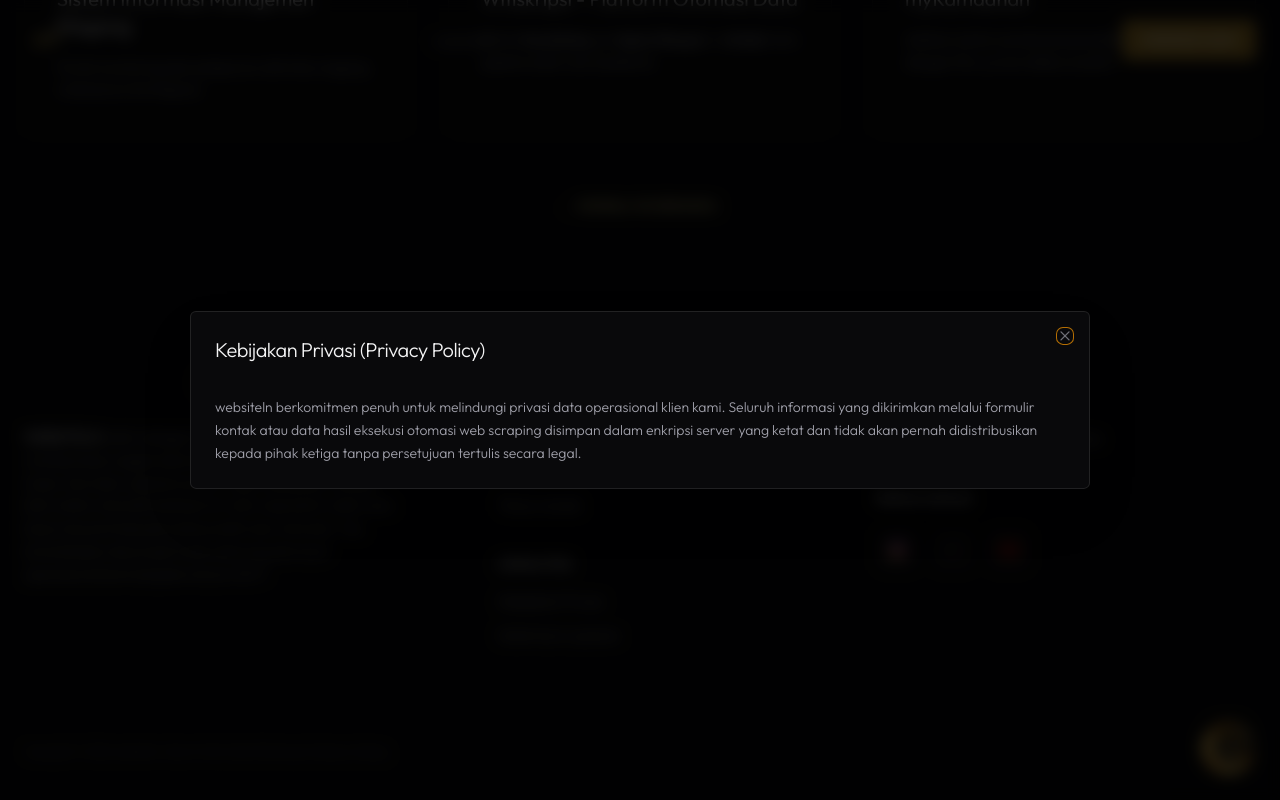
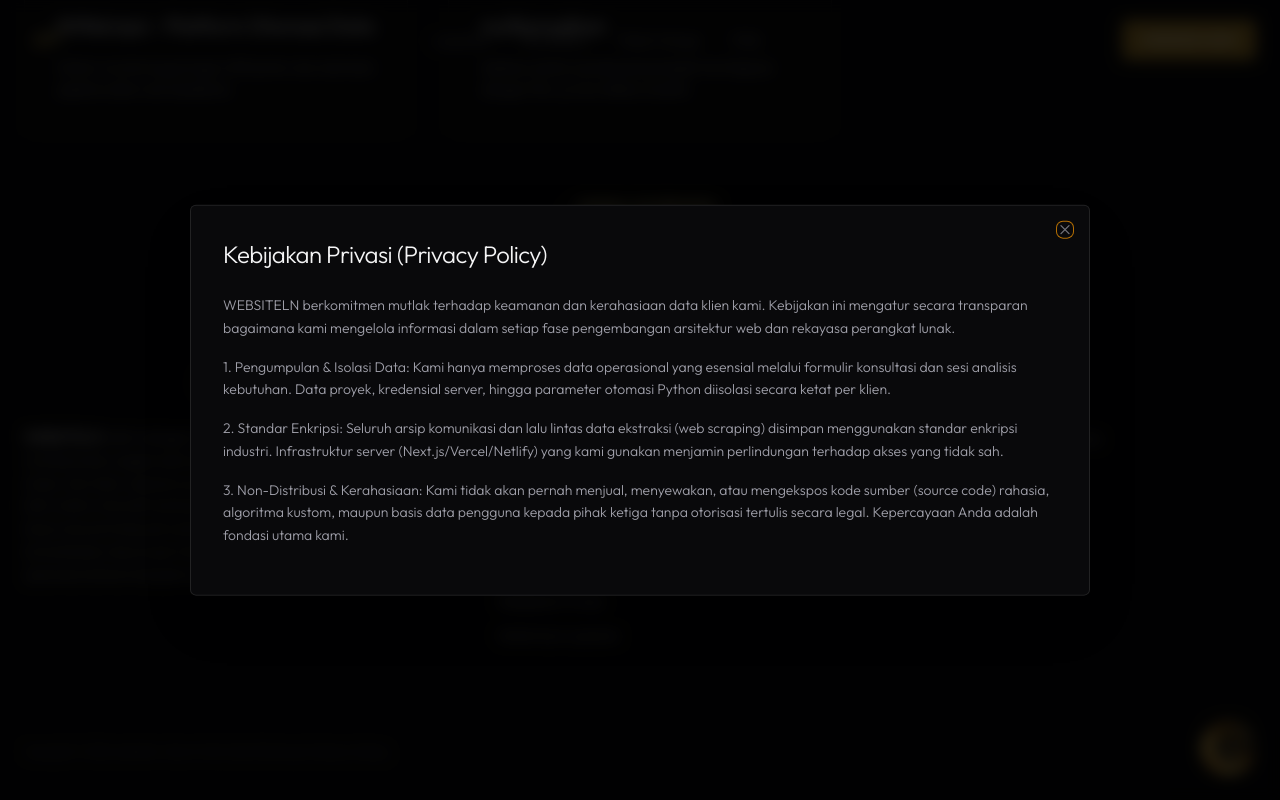
Before and after one commit to gibrannn7/websiteln-app, a Next.js app: page /portfolio in a window 1280 px wide. Both pictures are taken after a click on the button "Kebijakan Privasi". Shown: the part 2403-3203 px from the top of the page. Built offline with nearby package versions, Linux system fonts and the light colour scheme.

Commit message:
portfolio and footer updates

```diff
--- a/src/components/sections/footer.tsx
+++ b/src/components/sections/footer.tsx
@@ -10,6 +10,7 @@ import {
   DialogTitle,
   DialogDescription,
 } from "@/components/ui/dialog";
+import { legalData } from "@/data/legal-data";
 
 export const Footer: React.FC = () => {
   const [legalTab, setLegalTab] = useState<"privacy" | "terms" | null>(null);
@@ -28,20 +29,24 @@ export const Footer: React.FC = () => {
     }
   };
 
-  const legalContent = {
-    privacy: {
-      title: "Kebijakan Privasi (Privacy Policy)",
-      desc: "websiteln berkomitmen penuh untuk melindungi privasi data operasional klien kami. Seluruh informasi yang dikirimkan melalui formulir kontak atau data hasil eksekusi otomasi web scraping disimpan dalam enkripsi server yang ketat dan tidak akan pernah didistribusikan kepada pihak ketiga tanpa persetujuan tertulis secara legal.",
-    },
-    terms: {
-      title: "Ketentuan Layanan (Terms of Service)",
-      desc: "Layanan pengembangan perangkat lunak yang disediakan oleh websiteln beroperasi berdasarkan ruang lingkup kerja yang disepakati bersama dalam dokumen kontrak tertulis. Paket langganan pemeliharaan Elite Care dapat dibatalkan kapan saja dengan pemberitahuan minimal 14 hari sebelum siklus penagihan bulan berikutnya berjalan.",
-    },
-  };
+  return (
+    <footer className="bg-zinc-950 pt-16 pb-10 px-6 relative z-10 overflow-hidden">
 
-  return (
-    <footer className="bg-zinc-950 pt-16 pb-10 px-6 relative z-10">
-      <div className="max-w-7xl mx-auto">
+      {/* Efek Dot Statis Memudar ke Bawah (Premium UX) */}
+      <div
+        className="absolute inset-0 z-[1] pointer-events-none opacity-80"
+        style={{
+          backgroundImage: "radial-gradient(rgba(0, 0, 0, 0.9) 2px, transparent 2px)",
+          backgroundSize: "24px 24px",
+          /* Logika Masking: Solid di atas, memudar di tengah, hilang sempurna di bawah */
+          WebkitMaskImage: "linear-gradient(to bottom, rgba(0,0,0,1) 0%, rgba(0,0,0,0.4) 60%, rgba(0,0,0,0) 100%)",
+          maskImage: "linear-gradient(to bottom, rgba(0,0,0,1) 0%, rgba(0,0,0,0.4) 60%, rgba(0,0,0,0) 100%)"
+        }}
+      />
+      {/* Gradient atas buat transisi mulus dengan section sebelumnya */}
+      <div className="absolute inset-0 z-[2] pointer-events-none bg-gradient-to-b from-zinc-950 via-transparent to-transparent h-20" />
+
+      <div className="max-w-7xl mx-auto relative z-10">
 
         <div className="grid grid-cols-1 md:grid-cols-3 gap-12 pb-16 border-b border-zinc-900/60">
           {/* Column 1 - Brand Info with Next.js Image */}
@@ -191,14 +196,21 @@ export const Footer: React.FC = () => {
       {/* Dialog for Legal Information */}
       <Dialog open={legalTab !== null} onOpenChange={(open) => !open && setLegalTab(null)}>
         {legalTab && (
-          <DialogContent className="max-w-[90vw] sm:max-w-[500px] bg-zinc-950 border border-zinc-850 p-6 rounded-sm">
-            <DialogHeader>
-              <DialogTitle className="text-xl font-light text-zinc-100 tracking-tight">
-                {legalContent[legalTab].title}
+          <DialogContent className="max-w-[90vw] sm:max-w-[650px] bg-zinc-950 border border-zinc-850 p-6 md:p-8 rounded-sm overflow-y-auto max-h-[85vh]">
+            <DialogHeader className="mb-2">
+              <DialogTitle className="text-xl md:text-2xl font-light text-zinc-100 tracking-tight">
+                {legalData[legalTab].title}
               </DialogTitle>
             </DialogHeader>
-            <DialogDescription className="text-zinc-400 text-sm leading-relaxed font-light mt-4">
-              {legalContent[legalTab].desc}
+            <DialogDescription asChild>
+              <div className="text-zinc-400 text-sm leading-relaxed font-light">
+                {/* Memecah string (\n\n) dari JSON menjadi elemen paragraf <p> agar rapi */}
+                {legalData[legalTab].desc.split('\n\n').map((paragraph, index) => (
+                  <p key={index} className="mb-4">
+                    {paragraph}
+                  </p>
+                ))}
+              </div>
             </DialogDescription>
           </DialogContent>
         )}
--- /dev/null
+++ b/src/data/legal-data.ts
@@ -0,0 +1,17 @@
+// src/data/legal-data.ts
+
+export interface LegalDocument {
+  title: string;
+  desc: string;
+}
+
+export const legalData: Record<"privacy" | "terms", LegalDocument> = {
+  privacy: {
+    title: "Kebijakan Privasi (Privacy Policy)",
+    desc: "WEBSITELN berkomitmen mutlak terhadap keamanan dan kerahasiaan data klien kami. Kebijakan ini mengatur secara transparan bagaimana kami mengelola informasi dalam setiap fase pengembangan arsitektur web dan rekayasa perangkat lunak.\n\n1. Pengumpulan & Isolasi Data: Kami hanya memproses data operasional yang esensial melalui formulir konsultasi dan sesi analisis kebutuhan. Data proyek, kredensial server, hingga parameter otomasi Python diisolasi secara ketat per klien.\n\n2. Standar Enkripsi: Seluruh arsip komunikasi dan lalu lintas data ekstraksi (web scraping) disimpan menggunakan standar enkripsi industri. Infrastruktur server (Next.js/Vercel/Netlify) yang kami gunakan menjamin perlindungan terhadap akses yang tidak sah.\n\n3. Non-Distribusi & Kerahasiaan: Kami tidak akan pernah menjual, menyewakan, atau mengekspos kode sumber (source code) rahasia, algoritma kustom, maupun basis data pengguna kepada pihak ketiga tanpa otorisasi tertulis secara legal. Kepercayaan Anda adalah fondasi utama kami.",
+  },
+  terms: {
+    title: "Ketentuan Layanan (Terms of Service)",
+    desc: "Layanan rekayasa sistem digital dan penyediaan infrastruktur IT oleh WEBSITELN beroperasi di bawah prinsip transparansi, efisiensi, dan spesifikasi teknis yang terukur.\n\n1. Terminologi Pembayaran: Eksekusi pengembangan sistem (Website Program Kerja KKM, Sistem Tugas Akhir, atau Otomasi Bisnis) diinisiasi pasca-validasi arsitektur dan pembayaran uang muka (DP) sebesar 50%. Pelunasan sisa 50% wajib diselesaikan setelah sistem berstatus produksi (100% fungsional) dan siap diserahterimakan.\n\n2. Skalabilitas & Biaya Siluman: Sesuai dengan penawaran kami, paket dasar seperti Web Profil KKM mencakup domain (.my.id) dan hosting tanpa biaya perpanjangan server bulanan yang disembunyikan. Klien berhak atas efisiensi anggaran jangka panjang.\n\n3. Ruang Lingkup Revisi: Setiap kontrak mencakup kuota perbaikan antarmuka minor (UI/UX) dan penyesuaian teks. Perombakan logika inti sistem (core logic) atau penambahan entitas basis data di luar dokumen kesepakatan awal akan diklasifikasikan sebagai eskalasi fitur dan dikenakan biaya tambahan.\n\n4. Hak Guna & Kepemilikan: Pasca-pelunasan, klien memegang hak guna penuh atas produk akhir dan seluruh data operasional yang berjalan di dalamnya. WEBSITELN berhak menggunakan tampilan visual (non-data sensitif) sebagai katalog portofolio, kecuali terdapat perjanjian rahasia (NDA) khusus.",
+  },
+};
--- a/src/data/portfolio-items.ts
+++ b/src/data/portfolio-items.ts
@@ -28,16 +28,6 @@ export const portfolioData: PortfolioItem[] = [
     techStack: ["Flutter", "Dart", "Laravel", "MySQL"],
     thumbnailUrl: "/portfolio/Procurement-Mobile/1.jpg",
     mediaGallery: Array.from({ length: 42 }, (_, i) => `/portfolio/Procurement-Mobile/${i + 1}.jpg`)
-  },
-  {
-    id: "proj-003",
-    title: "Interactive Valentine Web Engine",
-    shortDescription: "Aplikasi web interaktif bertema khusus dengan micro-interactions dinamis.",
-    detailedDescription: "Proyek web kreatif kustom penuh interaksi dinamis untuk menciptakan pengalaman digital personal yang unik. Berfokus pada kehalusan animasi, transisi visual, serta musik latar yang responsif saat diakses.",
-    techStack: ["HTML5", "CSS3", "JavaScript", "Framer Motion"],
-    thumbnailUrl: "/portfolio/Valentine/1.png",
-    mediaGallery: Array.from({ length: 6 }, (_, i) => `/portfolio/Valentine/${i + 1}.png`),
-    externalVideoUrl: "https://www.youtube.com/embed/crZyXrsVwm8"
   },
   {
     id: "proj-004",
```
